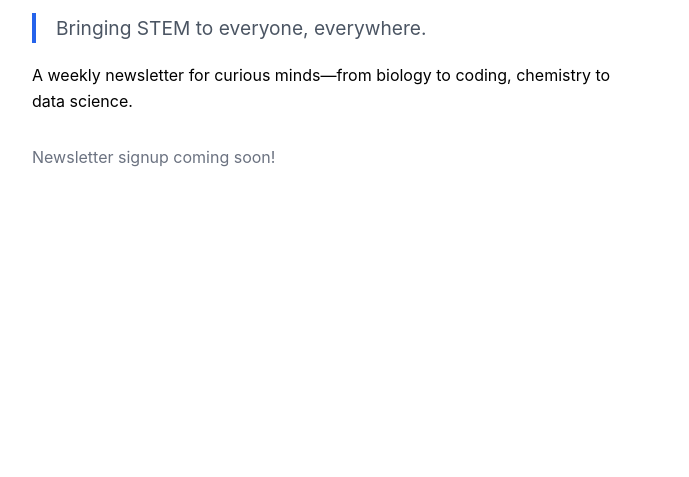
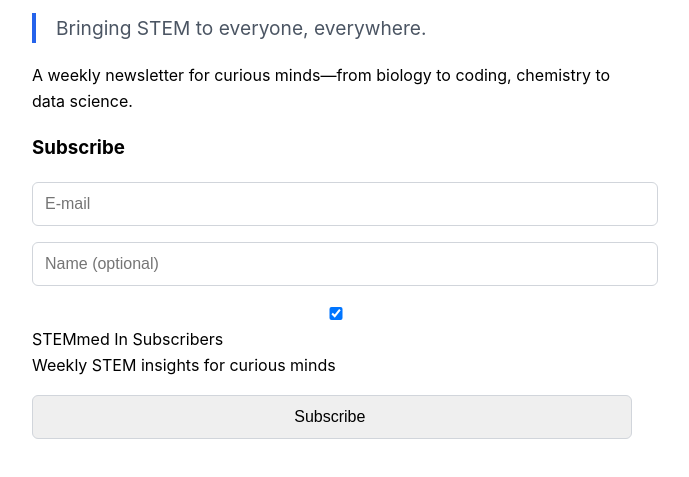
Before and after one commit to kevzho/STEMmed-In, a plain HTML site: page index.html in a window 1280 px wide. Shown: the part 175-652 px from the top of the page, without its empty margins (308-997 px from the left). Drawn offline with Linux system fonts and the light colour scheme.

Commit message:
Update index.html

```diff
--- a/index.html
+++ b/index.html
@@ -20,8 +20,23 @@
     <p>A weekly newsletter for curious minds—from biology to coding, chemistry to data science.</p>
 
     <!-- We'll add the actual form later once Listmonk is ready -->
-    <div class="form-group">
-        <p style="color: #6b7280;">Newsletter signup coming soon!</p>
+    <form method="post" action="http://66.179.242.147:9000/subscription/form" class="listmonk-form">
+    <div>
+        <h3>Subscribe</h3>
+        <input type="hidden" name="nonce" />
+
+        <p><input type="email" name="email" required placeholder="E-mail" /></p>
+        <p><input type="text" name="name" placeholder="Name (optional)" /></p>
+
+        <p>
+        <input id="43703" type="checkbox" name="l" checked value="43703e17-5dfc-43db-9be4-11b8ac68e80f" />
+        <label for="43703">STEMmed In Subscribers</label>
+        <br />
+        <span>Weekly STEM insights for curious minds</span>
+        </p>
+
+        <input type="submit" value="Subscribe " />
     </div>
+    </form>
 </body>
 </html>
```
